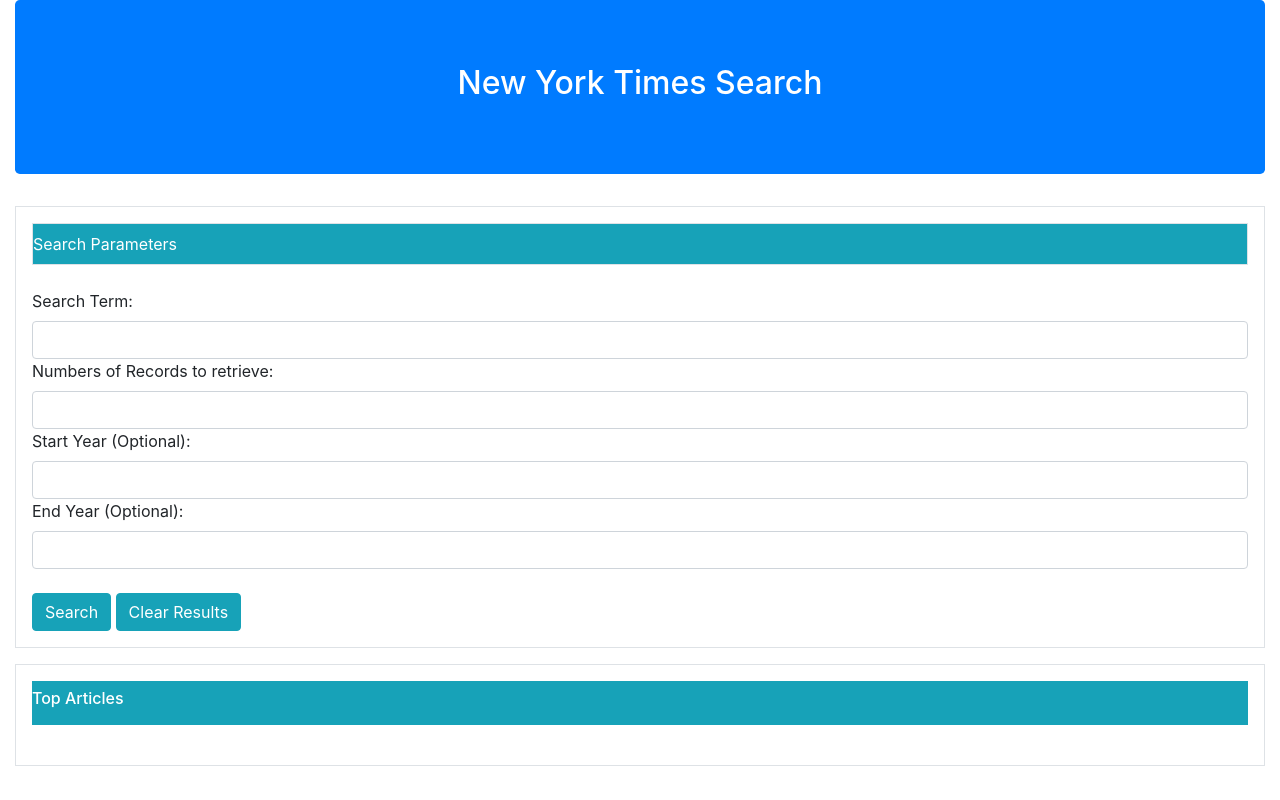
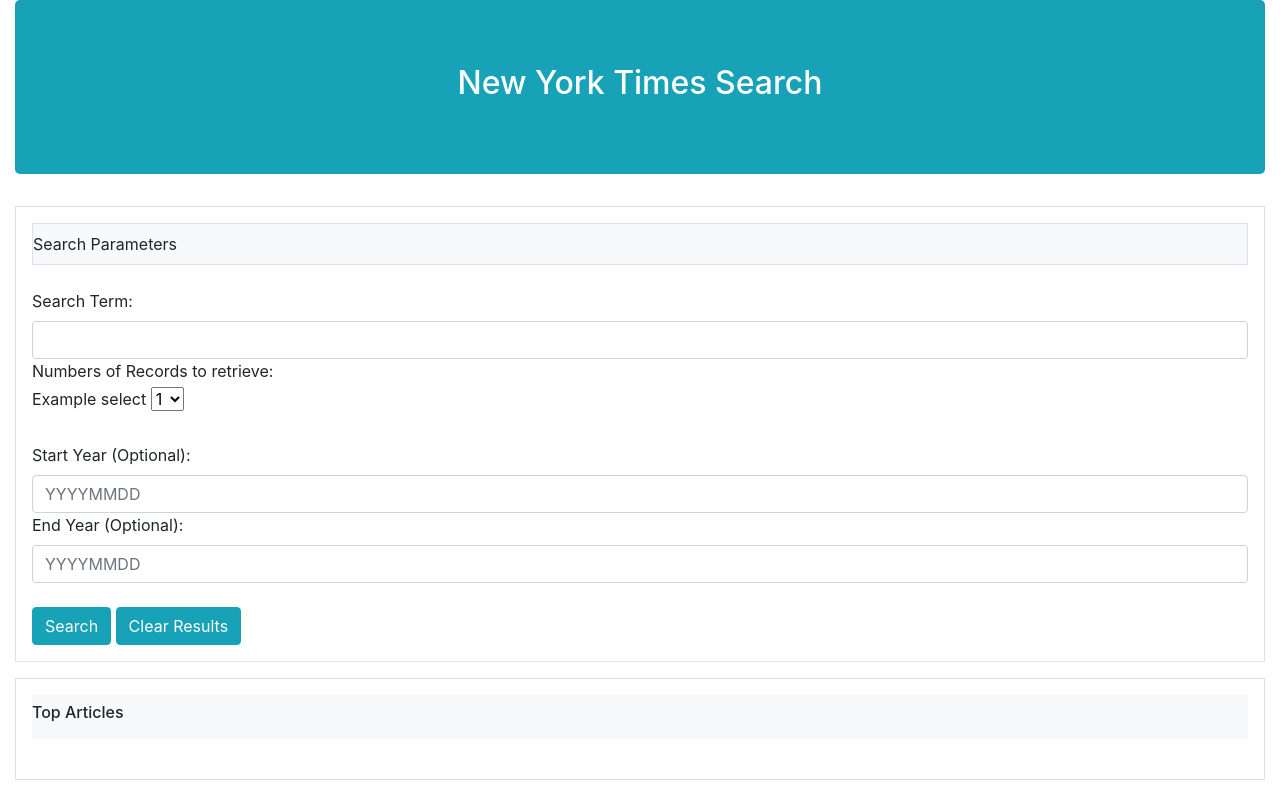
Before and after one commit to chainfire21/NYTimes, a plain HTML site: page index.html in a window 1280 px wide. Drawn offline with nearby package versions, Linux system fonts and the light colour scheme.

Commit message:
added dropdown

```diff
--- a/index.html
+++ b/index.html
@@ -14,22 +14,41 @@
 
 <body>
     <div class="container-fluid">
-        <div class="jumbotron bg-primary text-white text-center"><h2>New York Times Search</h2>
+        <div class="jumbotron bg-info text-white text-center">
+            <h2>New York Times Search</h2>
         </div>
         <form>
             <div class="form-group border p-3">
-              <div class="bg-info border text-white pt-2 pb-2">Search Parameters</div><br>
+                <div class="bg-light border pt-2 pb-2">Search Parameters</div>
+                <br>
                 <label for="search-term">Search Term:</label>
                 <input type="text" class="form-control" id="search-term">
 
-              <label for="records">Numbers of Records to retrieve:</label>
-              <input type="text" class="form-control" id="records">
+                <label class="mb-1" for="records">Numbers of Records to retrieve:</label>
+                <br>
+
+
+                <div class=“form-group”>
+                    <label for=“exampleFormControlSelect1 ">Example select</label>
+   <select class=“form-control” id=“exampleFormControlSelect1">
+                        <option>1</option>
+                        <option>2</option>
+                        <option>3</option>
+                        <option>4</option>
+                        <option>5</option>
+                        </select>
+                </div>
+
+        </form>
+        <br>
+
 
         <label for="s-year">Start Year (Optional):</label>
-              <input type="text" class="form-control" id="s-year">
+        <input type="text" class="form-control" id="s-year" placeholder="YYYYMMDD">
 
         <label for="e-year">End Year (Optional):</label>
-              <input type="text" class="form-control" id="e-year"><br>
+        <input type="text" class="form-control" id="e-year" placeholder="YYYYMMDD">
+        <br>
 
         <button type="submit" class="btn btn-info" id="submit">Search</button>
         <button type="clear" class="btn btn-info" id="clear">Clear Results</button>
@@ -38,7 +57,10 @@
 
         <form>
             <div class="form-group border p-3">
-                <div class="text-white bg-info pt-2 pb-2"><h6>Top Articles</h6></div><br>
+                <div class="bg-light pt-2 pb-2">
+                    <h6>Top Articles</h6>
+                </div>
+                <br>
                 <div id="resultId"></div>
             </div>
         </form>
```
Lines whose indentation alone changed are shown as unchanged.
